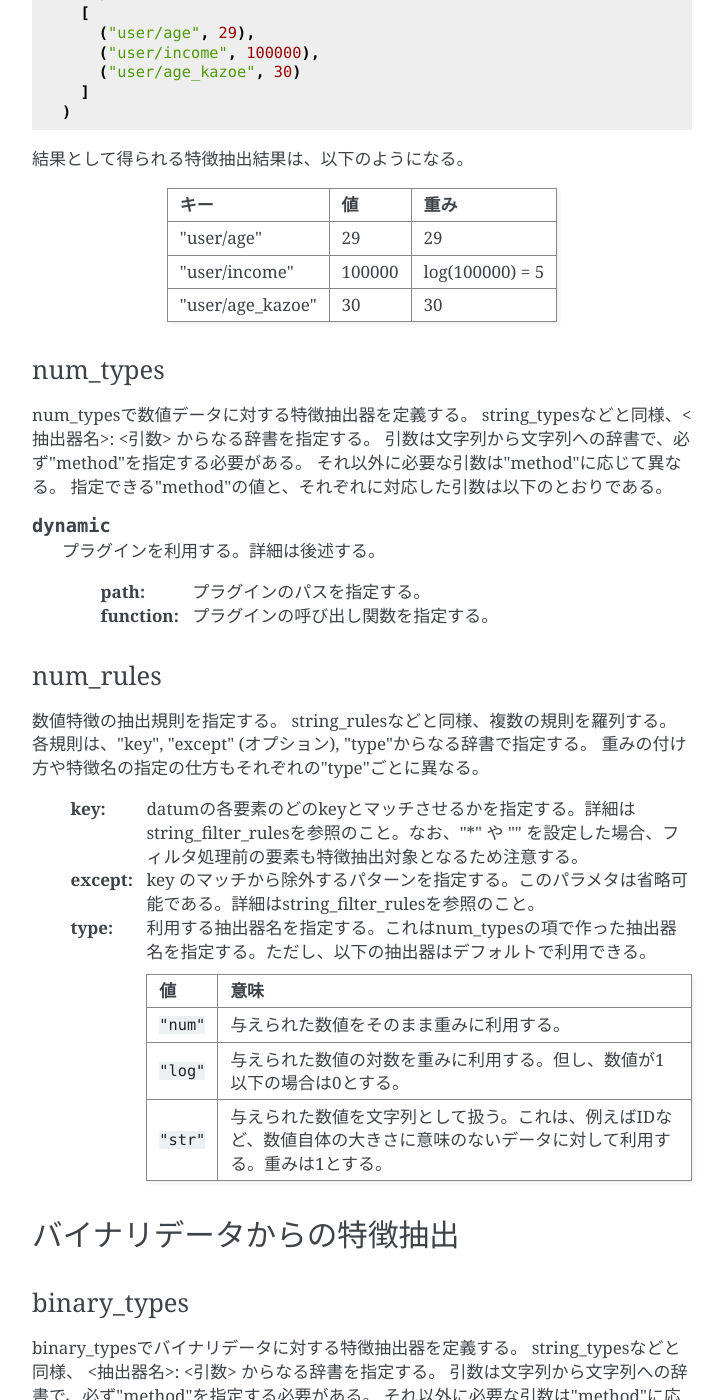
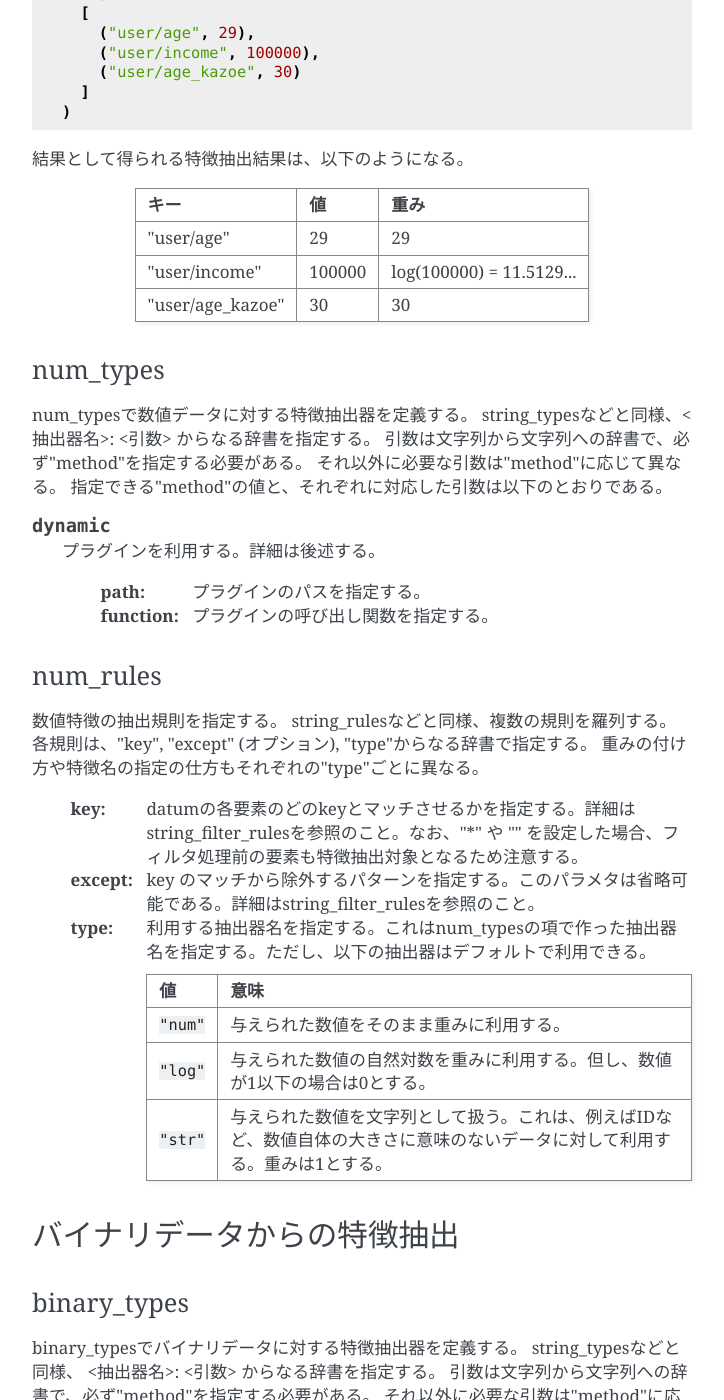
Before and after one commit to jubatus/website, a Sphinx documentation site: the page built from source/ja/fv_convert.rst, in a window 1280 px wide and 1400 px high, scrolled down 14298 px. Shown: the whole window, without its empty margins (388-1112 px from the left). Built offline with Sphinx 7.4.7, drawn with Linux system fonts in a browser that asks for light colours; the version number could not be read and is left out.

```diff
--- a/source/en/fv_convert.rst
+++ b/source/en/fv_convert.rst
@@ -534,7 +534,7 @@ It depends on "type" how to specify weight and name features.
     Value         Meaning
     ============= =====================
     ``"num"``     Use given number itself as weight.
-    ``"log"``     Use logarithm of given number as weight. If the number is not positive, weight is 0.
+    ``"log"``     Use natural logarithm of given number as weight. If the number is not positive, weight is 0.
     ``"str"``     Use given number as a string. This extractor is used when the value of the number is not important, such as user ID. Weight is set to be 1.
     ============= =====================
 
--- a/source/ja/fv_convert.rst
+++ b/source/ja/fv_convert.rst
@@ -587,15 +587,15 @@ sample_weightとglobal_weightは、ともにbinにしておいても通常のケ
 
 結果として得られる特徴抽出結果は、以下のようになる。
 
-+-------------------+------------------+-------------------+
-|キー               |値                |重み               |
-+===================+==================+===================+
-|"user/age"         |29                |29                 |
-+-------------------+------------------+-------------------+
-|"user/income"      |100000            |log(100000) = 5    |
-+-------------------+------------------+-------------------+
-|"user/age_kazoe"   |30                |30                 |
-+-------------------+------------------+-------------------+
++-------------------+------------------+-------------------------+
+|キー               |値                |重み                     |
++===================+==================+=========================+
+|"user/age"         |29                |29                       |
++-------------------+------------------+-------------------------+
+|"user/income"      |100000            |log(100000) = 11.5129... |
++-------------------+------------------+-------------------------+
+|"user/age_kazoe"   |30                |30                       |
++-------------------+------------------+-------------------------+
 
 num_types
 ~~~~~~~~~
@@ -630,7 +630,7 @@ string_rulesなどと同様、複数の規則を羅列する。
    値           意味
    ============ =====================
    ``"num"``    与えられた数値をそのまま重みに利用する。
-   ``"log"``    与えられた数値の対数を重みに利用する。但し、数値が1以下の場合は0とする。
+   ``"log"``    与えられた数値の自然対数を重みに利用する。但し、数値が1以下の場合は0とする。
    ``"str"``    与えられた数値を文字列として扱う。これは、例えばIDなど、数値自体の大きさに意味のないデータに対して利用する。重みは1とする。
    ============ =====================
 
```
